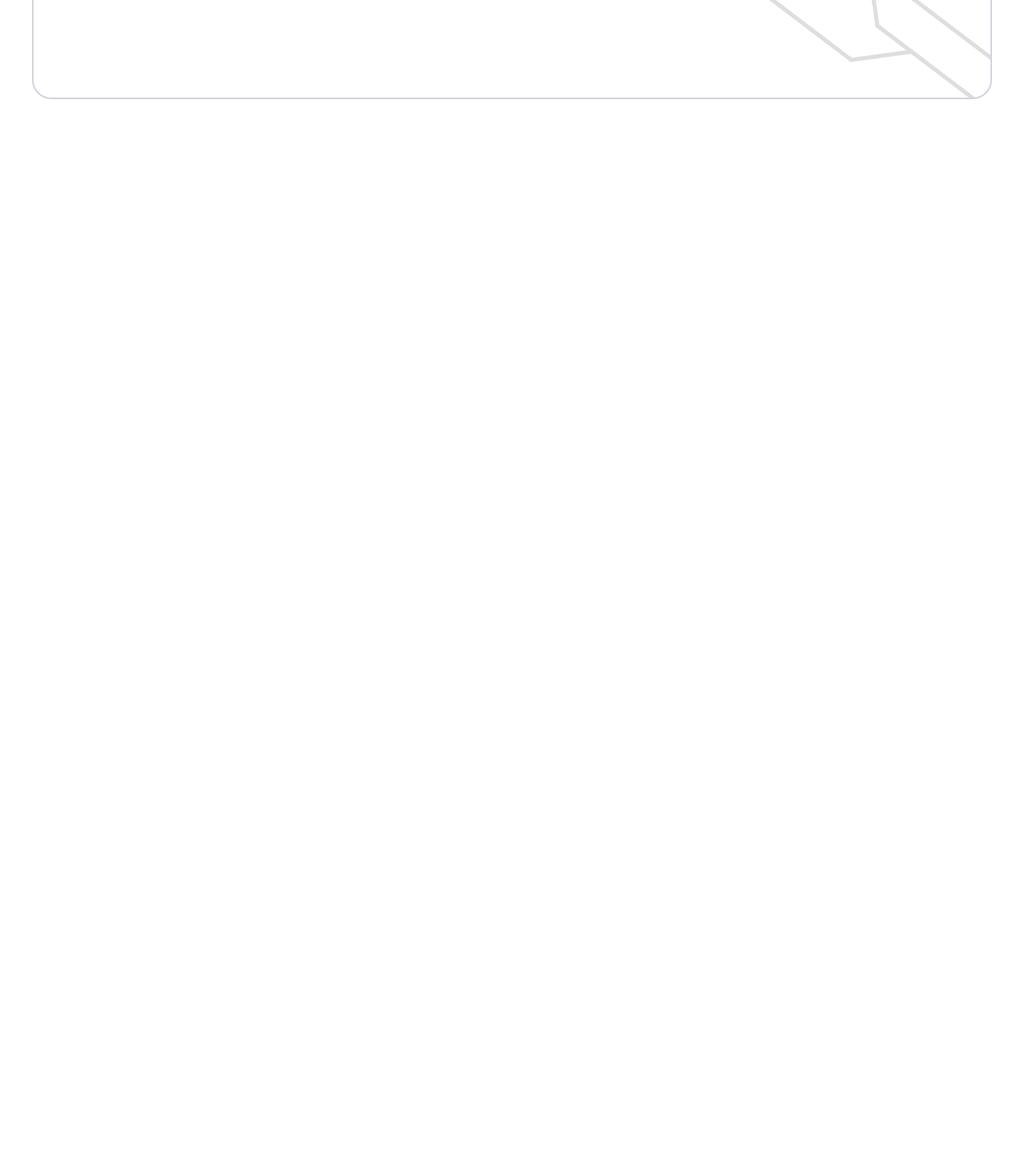
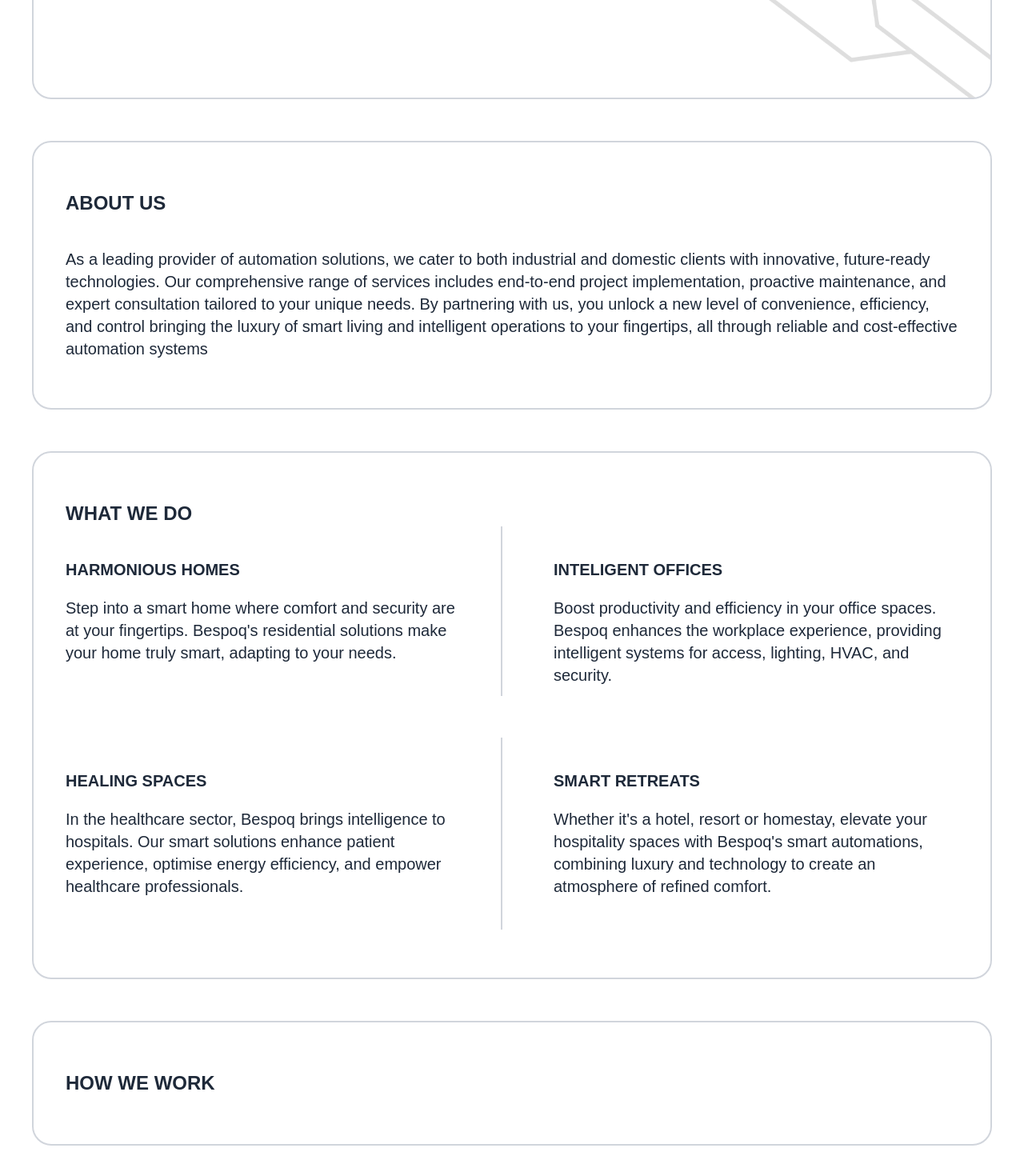
Before and after one commit to ecotonics/ecotonics, a Next.js app: page / in a window 1280 px wide. Shown: the part 636-2106 px from the top of the page at 80% size. Before the commit the page ends 800 px from the top, so only its background shows below. Built offline with nearby package versions, Linux system fonts and the light colour scheme.

Commit message:
what we do completed

```diff
--- a/app/(root)/page.tsx
+++ b/app/(root)/page.tsx
@@ -7,19 +7,16 @@
 import Associations from "../components/Associations";
 import ContactForm from "../components/ContactForm";
 import Footer from "../components/Footer";
+import Services3 from "../components/WhatWeDo";
+import WhatWeDo from "../components/WhatWeDo";
 
 export default function Home() {
     return (
         <main className="no-vertical-scroll">
             <HeroSection />
-            {/* <Services /> */}
-            {/* <AboutUs /> */}
-            {/* <ServiceSection /> */}
-            {/* <WorkProcess /> */}
-            {/* <Projects /> */}
-            {/* <Associations /> */}
-            {/* <ContactForm /> */}
-            {/* <Footer /> */}
+            <AboutUs />
+            <WhatWeDo />
+            <WorkProcess />
         </main>
     );
 }
--- a/app/components/AboutUs.tsx
+++ b/app/components/AboutUs.tsx
@@ -6,8 +6,9 @@
             <div className="border-2 border-gray-300 rounded-3xl p-5 bg-white">
                 <div className="px-5 py-10">
                     {/* About Us Content */}
-                <h3 className="font-extrabold text-gray-800 text-2xl">OUR PHILOSOPHY</h3>
-                <p className="text-gray-700 text-lg md:text-xl mt-10">
+                    <h3 className="font-extrabold text-gray-800 text-xl md:text-2xl">ABOUT US</h3>
+
+                    <p className="text-gray-800 text-lg md:text-xl mt-10">
                         As a leading provider of automation solutions, we cater to both industrial and domestic clients with innovative,
                         future-ready technologies. Our comprehensive range of services includes end-to-end project implementation,
                         proactive maintenance, and expert consultation tailored to your unique needs.
--- a/app/components/ContactForm.tsx
+++ b/app/components/ContactForm.tsx
@@ -5,7 +5,7 @@
         <div className="overflow-hidden p-3 md:px-10 md:pb-10">
             <div className="w-full bg-white rounded-3xl border overflow-hidden grid grid-cols-1 md:grid-cols-2">
                 <div className="p-8 md:p-10">
-                    <button className="text-xs border border-gray-400 px-3 py-1 rounded-full mb-3 text-black font-extrabold">
+                    <button className="text-xs border border-gray-300 px-3 py-1 rounded-full mb-3 text-black font-extrabold">
                         SCHEDULE CONSULTATION
                     </button>
                     <h2 className="text-3xl font-bold text-gray-800 mb-4">Let’s Connect</h2>
--- a/app/components/HeroSection.tsx
+++ b/app/components/HeroSection.tsx
@@ -18,7 +18,7 @@
               <div className="hidden md:flex space-x-8 text-sm font-bold">
                 <a href="#" className="hover:text-gray-300 transition">HOME</a>
                 <a href="#" className="hover:text-gray-300 transition">ABOUT US</a>
-                <a href="#" className="hover:text-gray-300 transition">SERVICES</a>
+                <a href="#" className="hover:text-gray-300 transition">SOLUTIONS</a>
                 <a href="#" className="hover:text-gray-300 transition">PROJECTS</a>
               </div>
               {/* Desktop Contact Button */}
--- a/app/components/Projects.tsx
+++ b/app/components/Projects.tsx
@@ -7,25 +7,27 @@
             image: 'https://bespoq.life/wp-content/uploads/2024/05/poothali1.webp',
         },
         {
-            title: 'Minimalist Smart Home',
+            title: 'Poothali Home',
+            image: 'https://bespoq.life/wp-content/uploads/2024/05/poothali1.webp',
+        },
+        {
+            title: 'Poothali Home',
+            image: 'https://bespoq.life/wp-content/uploads/2024/05/poothali1.webp',
+        },
+        {
+            title: 'Poothali Home',
             image: 'https://bespoq.life/wp-content/uploads/2024/05/poothali1.webp',
         },
     ];
 
     return (
         <div className="overflow-hidden p-3 md:px-10 md:pb-10">
-            <div className="rounded-3xl p-2 md:p-5 bg-gradient-to-b from-gray-100 to-white">
-                <div className="pt-10">
-                    {/* Header */}
-                    <div className='text-center'>
-                        <h3 className="inline-block font-extrabold text-gray-800 text-sm rounded-3xl border border-gray-300 px-3 py-1">
-                            PROJECTS
-                        </h3>
-                        <p className='py-10 text-3xl md:text-5xl'>Our Latest Projects</p>
-                    </div>
+            <div className="border-2 border-gray-300 rounded-3xl p-5 bg-white">
+                <div className="px-5 py-10">
+                    {/* About Us Content */}
+                    <h3 className="font-extrabold text-gray-800 text-xl md:text-2xl">ABOUT US</h3>
 
-                    {/* Project Grid */}
-                    <div className="grid grid-cols-1 sm:grid-cols-2 gap-6">
+                    <div className="grid grid-cols-1 sm:grid-cols-2 gap-6 mt-10">
                         {projectList.map((project, index) => (
                             <div key={index} className="relative rounded-3xl overflow-hidden group shadow-lg">
                                 <img
@@ -48,11 +50,6 @@
                             </div>
                         ))}
                     </div>
-
-                    {/* Button Below Grid */}
-                    <div className='text-center'>
-                        <button className='mt-10 px-12 py-3 bg-gray-900 text-white font-extrabold rounded-3xl'>More Projects</button>
-                    </div>
                 </div>
             </div>
         </div>
--- /dev/null
+++ b/app/components/WhatWeDo.tsx
@@ -0,0 +1,46 @@
+import React from 'react';
+
+const WhatWeDo = () => {
+    return (
+        <div className="overflow-hidden p-3 md:px-10 md:pb-10">
+            <div className="border-2 border-gray-300 rounded-3xl p-5 bg-white">
+                <div className="px-5 py-10">
+                    {/* About Us Content */}
+                    <h3 className="font-extrabold text-gray-800 text-xl md:text-2xl">WHAT WE DO</h3>
+
+                    <div className="grid grid-cols-1 sm:grid-cols-2 gap-6">
+                        <div>
+                            <div className='border-b-2 md:border-b-0 md:border-r-2 border-gray-300 py-10 md:pr-10'>
+                                <h1 className='text-gray-800 text-lg md:text-xl font-extrabold mb-5'>HARMONIOUS HOMES</h1>
+                                <p className='text-gray-800 text-lg md:text-xl'>Step into a smart home where comfort and security are at your fingertips. Bespoq's residential solutions make your home truly smart, adapting to your needs.</p>
+                            </div>
+                        </div>
+
+                        <div>
+                            <div className='border-b-2 md:border-b-0 border-gray-300 py-10 md:pl-10'>
+                                <h1 className='text-gray-800 text-lg md:text-xl font-extrabold mb-5'>INTELIGENT OFFICES</h1>
+                                <p className='text-gray-800 text-lg md:text-xl'>Boost productivity and efficiency in your office spaces. Bespoq enhances the workplace experience, providing intelligent systems for access, lighting, HVAC, and security.</p>
+                            </div>
+                        </div>
+
+                        <div>
+                            <div className='border-b-2 md:border-b-0 md:border-r-2 border-gray-300 py-10 md:pr-10'>
+                                <h1 className='text-gray-800 text-lg md:text-xl font-extrabold mb-5'>HEALING SPACES</h1>
+                                <p className='text-gray-800 text-lg md:text-xl'>In the healthcare sector, Bespoq brings intelligence to hospitals. Our smart solutions enhance patient experience, optimise energy efficiency, and empower healthcare professionals.</p>
+                            </div>
+                        </div>
+
+                        <div>
+                            <div className='md:border-b-0 border-gray-300 pt-10 md:pl-10'>
+                                <h1 className='text-gray-800 text-lg md:text-xl font-extrabold mb-5'>SMART RETREATS</h1>
+                                <p className='text-gray-800 text-lg md:text-xl'>Whether it's a hotel, resort or homestay, elevate your hospitality spaces with Bespoq's smart automations, combining luxury and technology to create an atmosphere of refined comfort.</p>
+                            </div>
+                        </div>
+                    </div>
+                </div>
+            </div>
+        </div>
+    );
+};
+
+export default WhatWeDo;
--- a/app/components/WorkProcess.tsx
+++ b/app/components/WorkProcess.tsx
@@ -3,39 +3,13 @@
 const WorkProcess = () => {
     return (
         <div className="overflow-hidden p-3 md:px-10 md:pb-10">
-            <div className="rounded-3xl p-5 bg-sky-900">
-                <div className="py-5">
-                    <div>
-                        <div className='md:px-48 text-center md:text-left'>
-                            <h3 className="inline-block font-extrabold text-white text-sm rounded-3xl border border-gray-400 px-3 py-1">
-                                OUR PHILOSOPHY
-                            </h3>
-                            <p className='py-10 text-2xl md:text-5xl text-white'>
-                                Strategic Interventions that <br /> Transform our Clients' Business <br /> Trajectory
-                            </p>
-                        </div>
+            <div className="border-2 border-gray-300 rounded-3xl p-5 bg-white">
+                <div className="px-5 py-10">
+                    {/* About Us Content */}
+                    <h3 className="font-extrabold text-gray-800 text-xl md:text-2xl">HOW WE WORK</h3>
 
-                        <div className="grid grid-cols-1 sm:grid-cols-1 lg:grid-cols-3 gap-6 md:px-48">
-                            {[
-                                {
-                                    title: "HARMONIOUS HOMES",
-                                    text: "Step into a smart home where comfort and security are at your fingertips. Bespoq's residential solutions make your home truly smart, adapting to your needs."
-                                },
-                                {
-                                    title: "SEAMLESS SPACES",
-                                    text: "Commercial spaces optimized for efficiency and elegance. We provide automation that streamlines operations and enhances experience."
-                                },
-                                {
-                                    title: "FUTURE-READY SOLUTIONS",
-                                    text: "From solar integration to networked security, our systems are scalable, secure, and future-ready for evolving lifestyles and businesses."
-                                }
-                            ].map((item, index) => (
-                                <div key={index} className="rounded-3xl px-6 py-8 text-gray-800 shadow-sm border border-gray-200 bg-gradient-to-br from-white via-blue-50 to-gray-100 hover:shadow-md transition">
-                                    <h1 className='font-bold mb-4 text-xl text-gray-700'>{item.title}</h1>
-                                    <p className='text-lg'>{item.text}</p>
-                                </div>
-                            ))}
-                        </div>
+                    <div className="grid grid-cols-1 sm:grid-cols-2 gap-6">
+
                     </div>
                 </div>
             </div>
```
Lines whose indentation alone changed are shown as unchanged.
